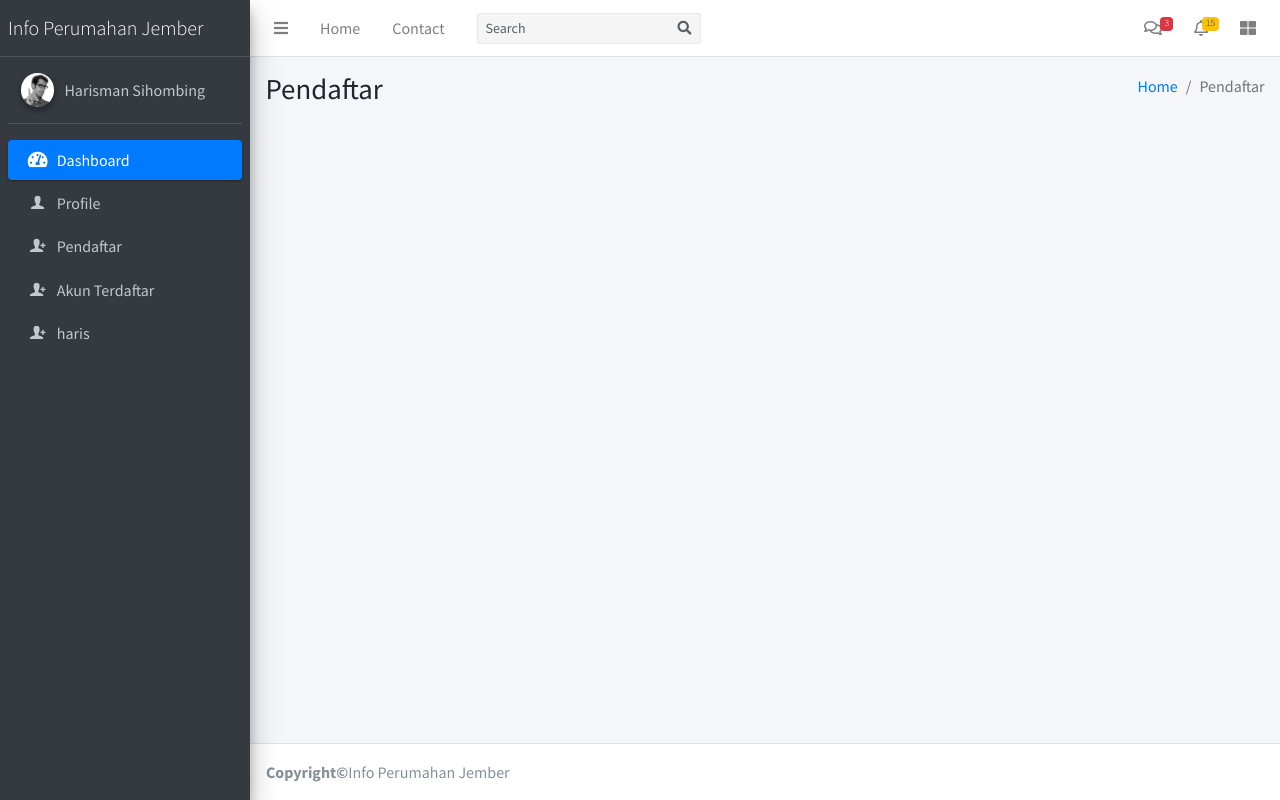
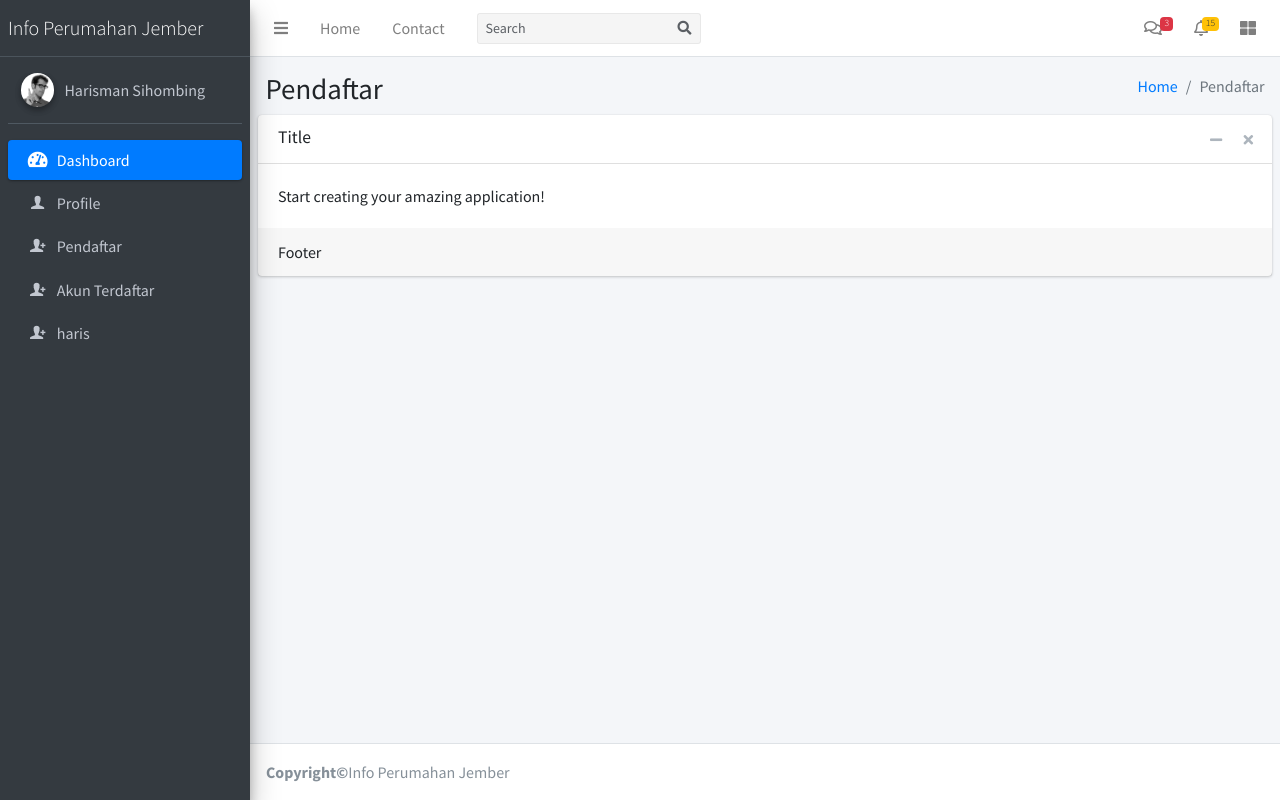
Before and after one commit to r554/Info_Perumahan_Jember, a PHP site: page /index.php?page=pendaftar in a window 1280 px wide. Run offline with PHP 8.4, Linux system fonts and the light colour scheme; some libraries are stand-ins or nearby versions.

Commit message:
Update pendaftar.php

```diff
--- a/views/admin/pendaftar.php
+++ b/views/admin/pendaftar.php
@@ -11,5 +11,29 @@
                 </ol>
             </div>
         </div>
-    </div><!-- /.container-fluid -->
+    </div>
+    <!-- /.container-fluid -->
+
+    <!-- Default box -->
+    <div class="card">
+        <div class="card-header">
+            <h3 class="card-title">Title</h3>
+
+            <div class="card-tools">
+                <button type="button" class="btn btn-tool" data-card-widget="collapse" data-toggle="tooltip" title="Collapse">
+                    <i class="fas fa-minus"></i></button>
+                <button type="button" class="btn btn-tool" data-card-widget="remove" data-toggle="tooltip" title="Remove">
+                    <i class="fas fa-times"></i></button>
+            </div>
+        </div>
+        <div class="card-body">
+            Start creating your amazing application!
+        </div>
+        <!-- /.card-body -->
+        <div class="card-footer">
+            Footer
+        </div>
+        <!-- /.card-footer-->
+    </div>
+    <!-- /.card -->
 </section>
```
